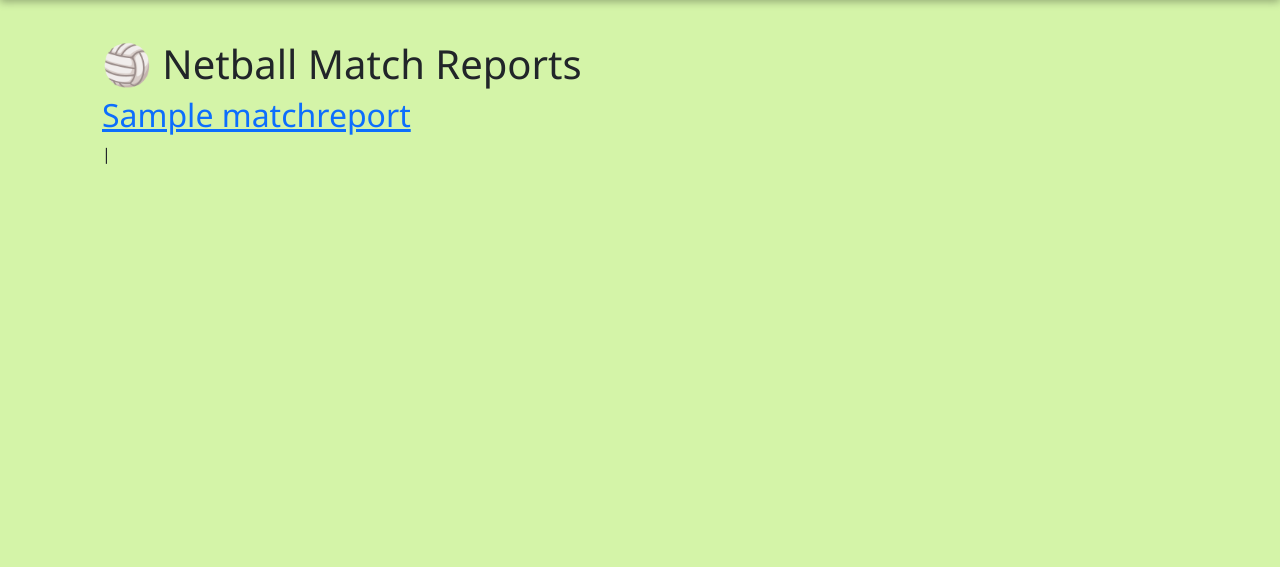
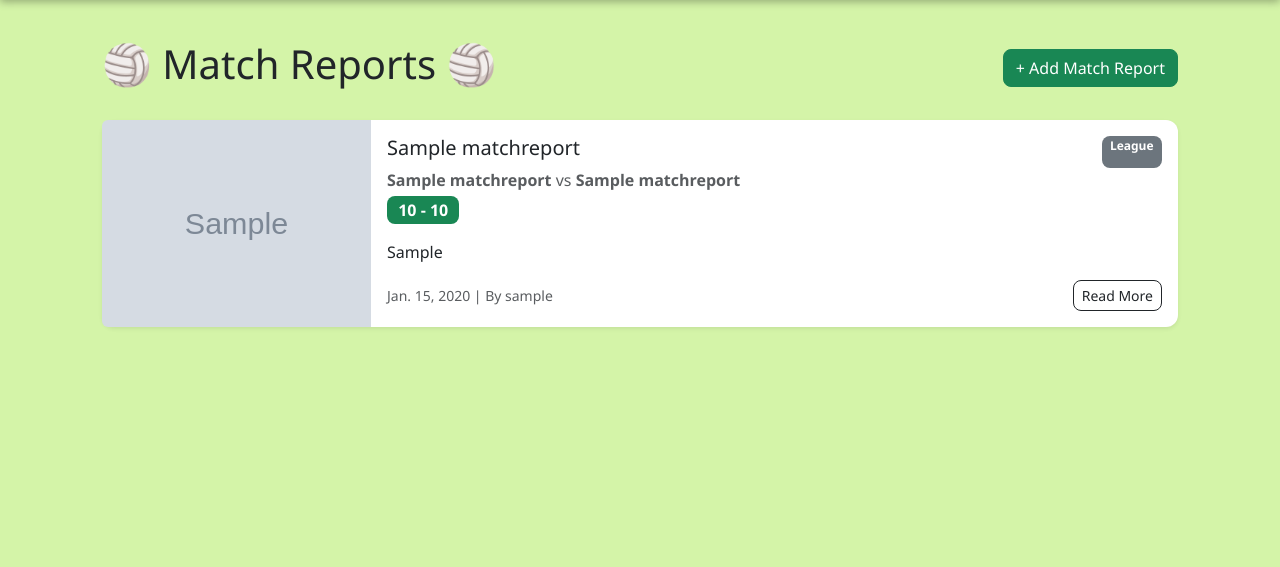
Before and after one commit to YemsAla/the_netball_summary, a Django app: page /reports/reports/ in a window 1280 px wide. Shown: the part 60-627 px from the top of the page. Run offline with Django 4.2, Linux system fonts and the light colour scheme; a user stored in the database is signed in; tables that the repository leaves empty hold one stand-in row (values such as "Sample post"); grey boxes marked "Sample" are stand-in pictures.

Commit message:
feat: style report list and create form pages
- Rewrite report_list.html with Bootstrap and correct field names
- Create report_form.html with centre-styled form
- Add Bootstrap classes to all MatchReportForm widgets in forms.py

```diff
--- a/match_reports/templates/match_reports/report_list.html
+++ b/match_reports/templates/match_reports/report_list.html
@@ -1,27 +1,75 @@
 {% extends "match_reports/base.html" %}
+{% load static %}
+
 
 {% block content %}
 
-<h1>🏐 Netball Match Reports</h1>
+<div class="d-flex justify-content-between align-items-center mb-4">
+    <h1>🏐 Match Reports 🏐</h1>
+    {% if user.is_authenticated %}
+        <a href="{% url 'report-create' %}" class="btn btn-success">+ Add Match Report</a>
+    {% endif %}
+</div>
 
-{% for report in object_list %}
-    <div class="report">
-        <h2>
-            <a href="{% url 'report_detail' report.id %}">
-                {{ report.title }}
-            </a>
-        </h2>
-
-        <p class="meta">
-            {{ report.date }} | {{ report.team }}
-        </p>
-
-        <p>
-            {{ report.summary|truncatewords:20 }}
-        </p>
+{% for report in reports %}
+    <div class="card mb-3 shadow-sm">
+        <div class="row g-0">
+            {% if report.image %}
+                <div class="col-md-3">
+                    <img src="{{ report.image.url }}" class="img-fluid rounded-start h-100" style="object-fit: cover;" alt="{{ report.title }}">
+                </div>
+            {% endif %}
+            <div class="col">
+                <div class="card-body">
+                    <div class="d-flex justify-content-between">
+                        <h5 class="card-title">
+                            <a href="{% url 'report_detail' report.pk %}" class="text-decoration-none text-dark">{{ report.title }}</a>
+                        </h5>
+                        <span class="badge bg-secondary">{{ report.get_match_type_display }}</span>
+                    </div>
+                    <p class="card-text text-muted mb-1">
+                        <strong>{{ report.team_name }}</strong> vs <strong>{{ report.opponent_name }}</strong>
+                    </p>
+                    <p class="card-text">
+                        <span class="badge bg-success fs-6">{{ report.team_score }} - {{ report.opponent_score }}</span>
+                    </p>
+                    <p class="card-text">{{ report.match_report|truncatewords:20 }}</p>
+                    <div class="d-flex justify-content-between align-items-center">
+                        <small class="text-muted">{{ report.match_date }} | By {{ report.user.username }}</small>
+                        <a href="{% url 'report_detail' report.pk %}" class="btn btn-outline-dark btn-sm">Read More</a>
+                    </div>
+                </div>
+            </div>
+        </div>
     </div>
 {% empty %}
-    <p style="text-align:center;">No match reports yet.</p>
+    <div class="text-center mt-5">
+        <p class="text-muted fs-5">No match reports yet.</p>
+        {% if user.is_authenticated %}
+            <a href="{% url 'report-create' %}" class="btn btn-success">+ Add the first one</a>
+        {% endif %}
+    </div>
 {% endfor %}
 
+<!-- PAGINATION -->
+{% if is_paginated %}
+    <nav class="mt-4">
+        <ul class="pagination justify-content-center">
+            {% if page_obj.has_previous %}
+                <li class="page-item">
+                    <a class="page-link" href="?page={{ page_obj.previous_page_number }}">Previous</a>
+                </li>
+            {% endif %}
+            <li class="page-item disabled">
+                <span class="page-link">Page {{ page_obj.number }} of {{ page_obj.paginator.num_pages }}</span>
+            </li>
+            {% if page_obj.has_next %}
+                <li class="page-item">
+                    <a class="page-link" href="?page={{ page_obj.next_page_number }}">Next</a>
+                </li>
+            {% endif %}
+        </ul>
+    </nav>
+{% endif %}
+
 {% endblock %}
```
Also changed, not shown: match_reports/forms.py (+14 -2 lines), match_reports/templates/match_reports/report_form.html (added, +36 -0 lines).
